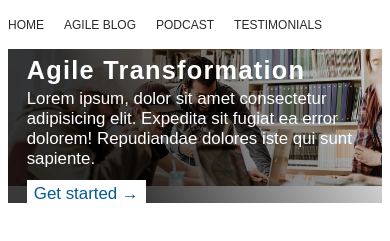
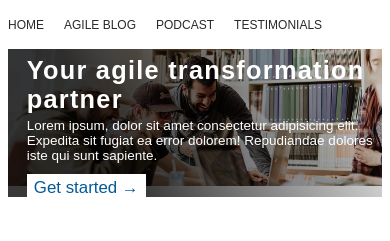
Before and after one commit to davitmnatsakanyan/cambermast-layout, a plain HTML site: page index.html in a window 390 px wide. Shown: the part 49-290 px from the top of the page. Drawn offline with Linux system fonts and the light colour scheme.

```diff
--- a/index.html
+++ b/index.html
@@ -24,7 +24,7 @@
             </div>
             <div class="banner-overlay-div"></div>
             <div class="banner-text-div">
-                <div class="banner-head-1">Agile Transformation</div>
+                <div class="banner-head-1">Your agile transformation partner</div>
                 <div class="banner-head-2">Lorem ipsum, dolor sit amet consectetur adipisicing elit. Expedita sit fugiat ea error dolorem! Repudiandae dolores iste qui sunt sapiente.</div>
                 <div class="banner-head-btn-div">
                     <a class="banner-head-btn" href="#">Get started &rarr;</a>
--- a/scss/base/_typography.scss
+++ b/scss/base/_typography.scss
@@ -13,7 +13,7 @@
 }
 
 .banner-head-2 {
-    font-size: 2vh;
+    font-size: 1.6vh;
     color: $bannerHead1Color;
 	margin-top: $bannerHead2MarginTop;
 }
--- a/scss/layout/_tban.scss
+++ b/scss/layout/_tban.scss
@@ -32,11 +32,8 @@
 
 .banner-overlay-div {
     max-width: 100%;
-    // background: linear-gradient(25deg, rgba(0, 0, 0, 0.5), 30%, rgba(255,255,255,0) 100%);
-
     background: rgb(0,0,0);
-background: linear-gradient(60deg, rgba(0,0,0,0.7777485994397759) 30%, rgba(255,255,255,0) 100%);
-
+    background: linear-gradient(60deg, rgba(0,0,0,0.7777485994397759) 30%, rgba(255,255,255,0) 100%);
 }
 
 .banner-text-div {
```
Also changed, not shown: scss/main.css, 1 other file.
